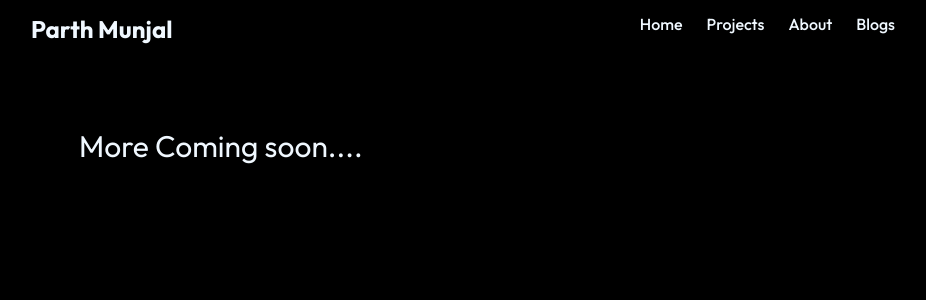
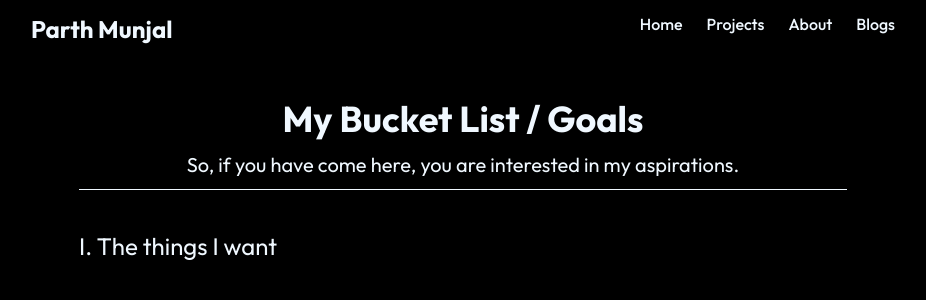
Before and after one commit to parthmunjal07/parth-portfolio-v1, a React (Vite) app: page /blog1 in a window 1280 px wide. Shown: the top 300 px of the page, without its empty margins (177-1103 px from the left). Built offline with nearby package versions, Linux system fonts and the light colour scheme.

Commit message:
blog-w-1

```diff
--- a/package.json
+++ b/package.json
@@ -11,6 +11,7 @@
   },
   "dependencies": {
     "@tailwindcss/vite": "^4.1.17",
+    "motion": "^12.23.24",
     "react": "^19.2.0",
     "react-dom": "^19.2.0",
     "react-router-dom": "^7.9.6",
--- a/src/components/Hero.jsx
+++ b/src/components/Hero.jsx
@@ -1,6 +1,5 @@
-// Hero.jsx
 import React from "react";
-import profile from "../assets/profile.jpg"; // adjust path if needed
+import profile from "../assets/profile.jpg";
 
 function Hero() {
   return (
--- a/src/components/blogs/Blog1.jsx
+++ b/src/components/blogs/Blog1.jsx
@@ -1,13 +1,19 @@
-import React from 'react'
+import React from "react";
 
 function Blog1() {
-    return (
-        <div className="bg-gray-700 text-white w-[65%] mx-auto p-8">
-
-            <div className='mt-24 text-3xl'>More Coming soon....</div>
-
+  return (
+    <div className="bg-gray-700 w-[65%] mx-auto p-8">
+      <div className="mt-16">
+        <h1 className="text-4xl text-center font-bold leading-tight">My Bucket List / Goals</h1>
+        <p className="text-xl text-center">So, if you have come here, you are interested in my aspirations.</p>
+        <hr className="bg-gray-500" />
+        <div className="mt-10">
+            <h1 className="text-2xl"> I. The things I want </h1>
+            <p></p>
         </div>
-    )
+      </div>
+    </div>
+  );
 }
 
-export default Blog1
+export default Blog1;
```
Also changed, not shown: 1 other file (tests, documents, lock files or other folders).
